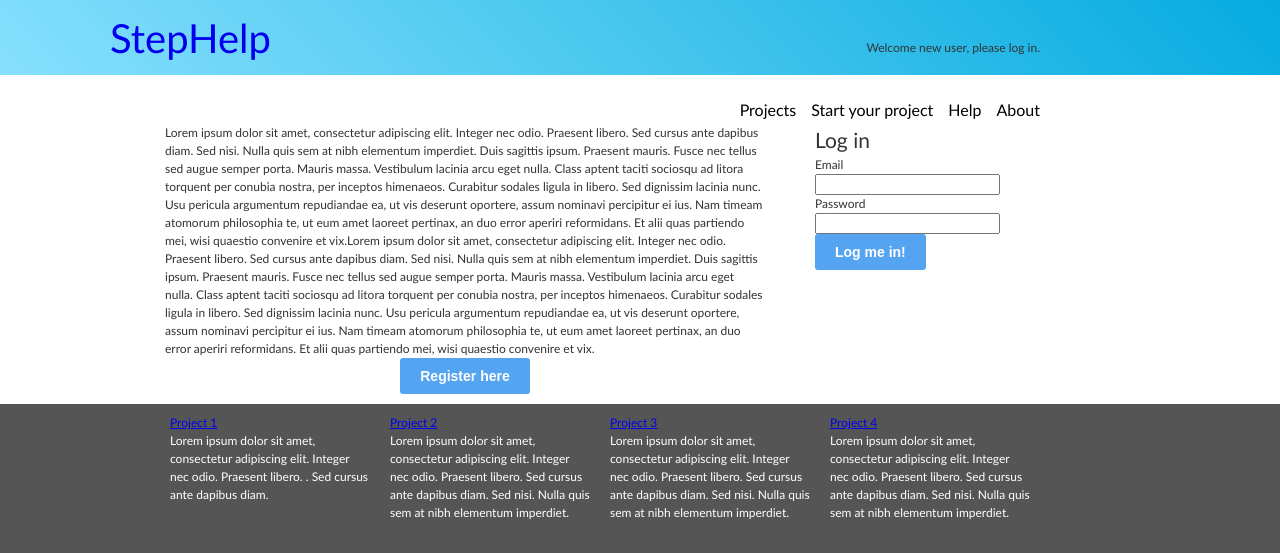
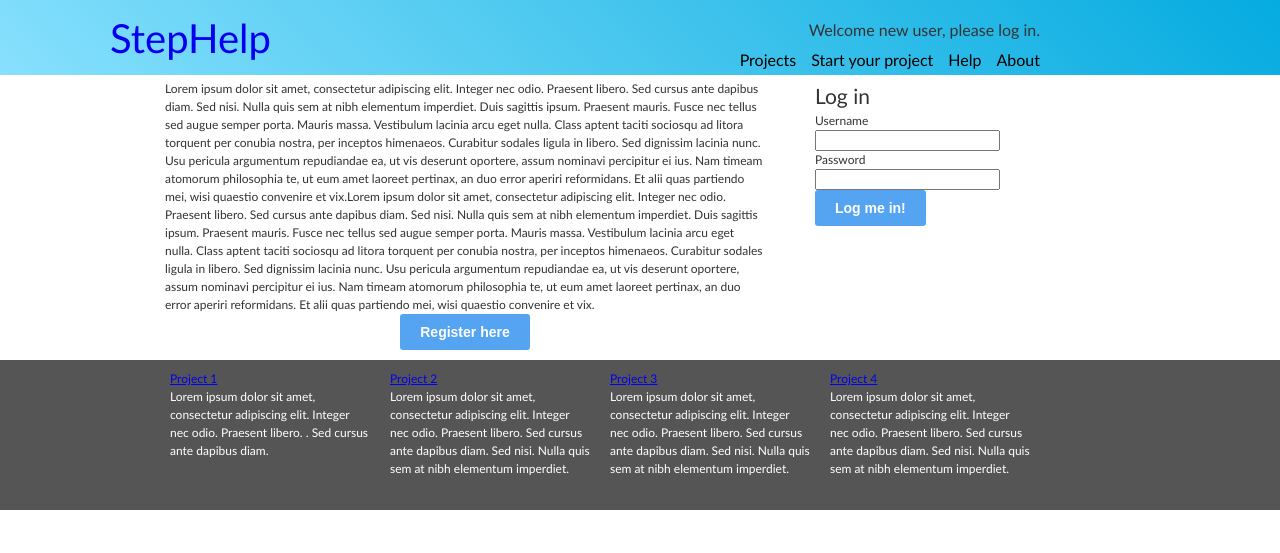
Before and after one commit to sulir/stephelp, a Django app: page / in a window 1280 px wide. Shown: the top 553 px of the page. Run offline with Django 3.2, Linux system fonts and the light colour scheme.

Commit message:
Modify urls, views, index and projects templates, stylesheets

```diff
--- a/app/static/css/style.css
+++ b/app/static/css/style.css
@@ -121,14 +121,15 @@ header h1 {
 nav{
 	position:relative;
     width:800px;
-	height:40px;
+	height:30px;
 	margin: 0 auto;
-	padding-top: 20px;
+	padding-top: 0px;
 	background-color:transparent;
+	font-size:16px;
 }
+
 nav li a:link{
 	color: #000;
-	font-size:16px;
 	text-decoration: none;
 }
 nav li a:hover{
@@ -141,6 +142,7 @@ nav ul li{
 	margin-left:15px;
 	list-style:none;
 }
+
 
 .clearing{
 	clear: both;
--- a/app/templates/app/index.html
+++ b/app/templates/app/index.html
@@ -1,9 +1,6 @@
 {% extends 'app/base.html' %}
 
 {% block title %}Home{% endblock %}
-
-
-
 
 {% block body %}
 
@@ -17,26 +14,27 @@
 
 <div class="container3">
 
+
 <div class="login">
 <h3>Log in</h3>
-<form accept-charset="UTF-8" action="/session" method="post">
-
-
-
-
+<form accept-charset="UTF-8" action="/login_view" method="post">
+{% csrf_token %}
 <fieldset>
 	<ol>
 	<li>
-	<label for="email">Email</label><br>
-	<input autocapitalize="off" autocorrect="off" class="input-text email" id="email" name="email" spellcheck="false" tabindex="1" type="email" />
+	<label for="username">Username</label><br>
+	<input id="username" name="username" type="text" />
 	</li>
 	<li>
 	<label for="password">Password</label><br>
-	<input class="input-text password" id="password" name="password" tabindex="2" type="password" />
+	<input id="password" name="password" type="password" />
 	</li>
 	<li>
 	<input class="button-neutral submit" name="commit" tabindex="4" type="submit" value="Log me in!" />
 	</li>
+	{% if next %}
+		<input type="hidden" name="next" value="{{ next }}" />
+	{% endif %}
 	</ol>
 </fieldset>
 </form>
--- a/app/urls.py
+++ b/app/urls.py
@@ -1,6 +1,14 @@
-from django.conf.urls import patterns, url
+from django.conf.urls import patterns, url, include
 import views
+from django.contrib import admin
+
+
+admin.autodiscover()
 
 urlpatterns = patterns('',
-    url(r'^$', views.index, name='index')
+    url(r'^$', views.index, name='index'),
+    url(r'^admin/', include(admin.site.urls)),
+    url(r'^projects/$', views.projects, name='projects'),
+    url(r'^login_view', views.login_view, name='login_view'),
+    url(r'^logout_view', views.logout_view, name='logout_view'),
 )
--- a/app/views.py
+++ b/app/views.py
@@ -9,7 +9,7 @@ def index(request):
 def projects(request):
     return render(request, 'app/projects.html')
 
-def userlogin(request):
+def login_view(request):
     username = request.POST['username']
     password = request.POST['password']
     user = authenticate(username=username, password=password)
```
Also changed, not shown: app/templates/app/projects.html (added, +9 -0 lines), app/static/css/base.css (line endings or trailing spaces).
